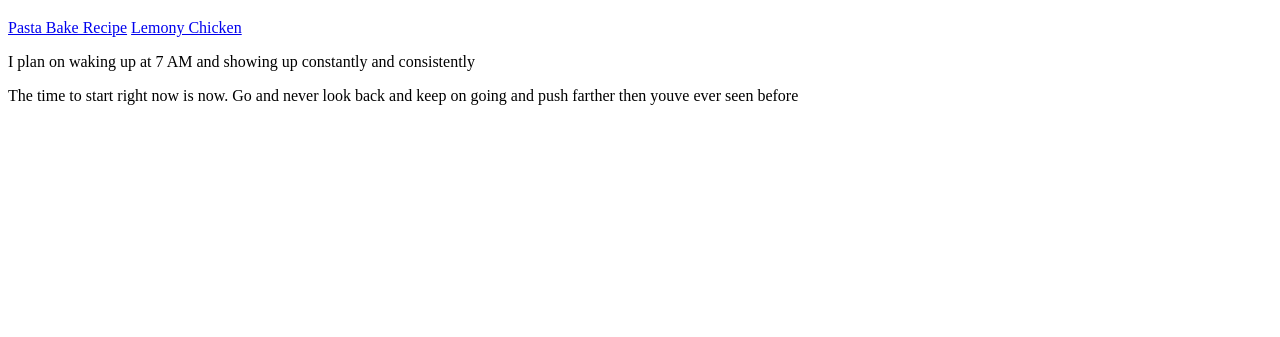
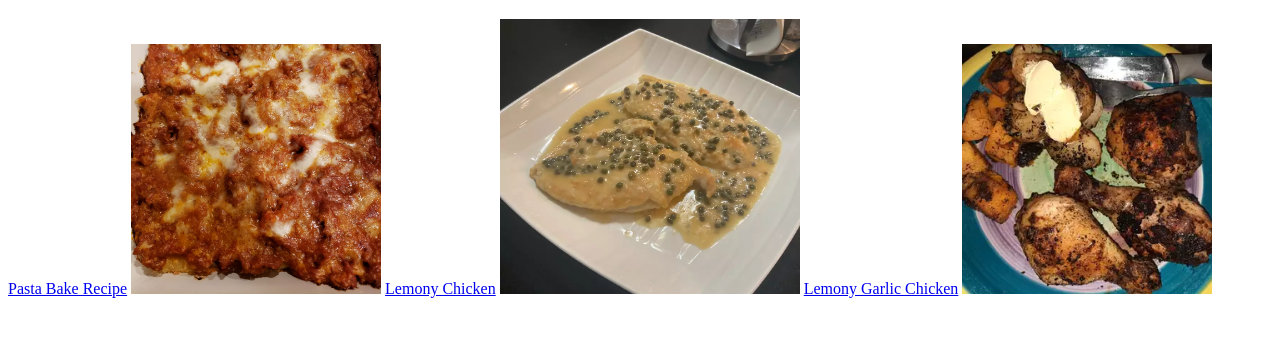
Before and after one commit to NickkTran/odin-recipes, a plain HTML site: page index.html in a window 1280 px wide. Shown: the part 61-398 px from the top of the page. Drawn offline with Linux system fonts and the light colour scheme.

Commit message:
Added Pictures to home page

```diff
--- a/index.html
+++ b/index.html
@@ -8,7 +8,18 @@
 <body>
     <h1>Odin Recipes</h1>
     <a href="./recipes/PastaBake.html">Pasta Bake Recipe</a>
+
+    <img src="../odin-recipes/FoodImages/pasta.jpeg" alt="Fresh Pasta Bake" style="width: 250px;;height: 250px;;">
+
+
     <a href="./recipes/Lemony.html">Lemony Chicken</a>
+
+    <img src="../odin-recipes/FoodImages/Lemony.jpeg" alt="Lemony Chicken" style="width: 300px;;height: 275px;;">
+
+
+    <a href="./recipes/LemonGarlicChicken.html">Lemony Garlic Chicken</a>
+
+    <img src="../odin-recipes/FoodImages/LemonGarlicChicken.jpeg" alt="LemonGarlicChicken" style="width: 250px;;height: 250px;;">
 
 
 
@@ -18,7 +29,7 @@
 
 
 
-<p> I plan on waking up at  7 AM and showing up constantly and consistently </p>
-<p> The time to start right now is now. Go and never look back and keep on going and push farther then youve ever seen before</p>
+
+
 </body>
 </html>
```
